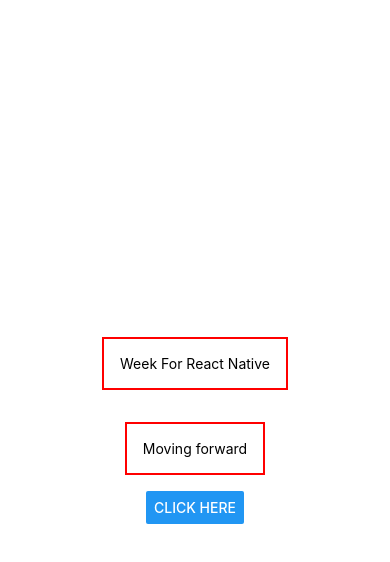
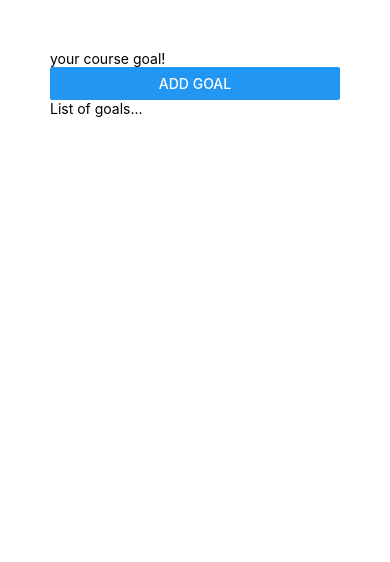
Before and after one commit to mdrdavid/native-course, a React Native app in the folder new-course/: screen / in a window 390 px wide. Shown: the top 562 px of the page. Built offline with nearby package versions, Linux system fonts and the light colour scheme.

Commit message:
add layouts

```diff
--- a/new-course/App.js
+++ b/new-course/App.js
@@ -1,33 +1,35 @@
 import { StatusBar } from "expo-status-bar";
-import { Button, StyleSheet, Text, View } from "react-native";
+import { Button, StyleSheet, Text, TextInput, View } from "react-native";
 
 export default function App() {
   return (
-    <View style={styles.container}>
+    <View style={styles.appContainer}>
       <View>
-        <Text style={styles.dummyText}>Week For React Native</Text>
+        {/* <Text style={styles.dummyText}>Week For React Native</Text> */}
+        <TextInput placeholder="your course goal!" />
+        <Button title="Add Goal" />
       </View>
-      <Text
+      <View>
+        <Text>List of goals...</Text>
+      </View>
+      {/* <Text
         style={{ margin: 16, borderWidth: 2, borderColor: "red", padding: 16 }}
       >
         Moving forward
       </Text>
-      <Button title="Click Here" />
+      <Button title="Click Here" /> */}
     </View>
   );
 }
 
 const styles = StyleSheet.create({
-  container: {
-    flex: 1,
-    backgroundColor: "#fff",
-    alignItems: "center",
-    justifyContent: "center",
+  appContainer: {
+    padding: 50,
   },
   dummyText: {
     margin: 16,
     borderWidth: 2,
-    borderColor:"red",
-    padding: 16
-  }
+    borderColor: "red",
+    padding: 16,
+  },
 });
```
